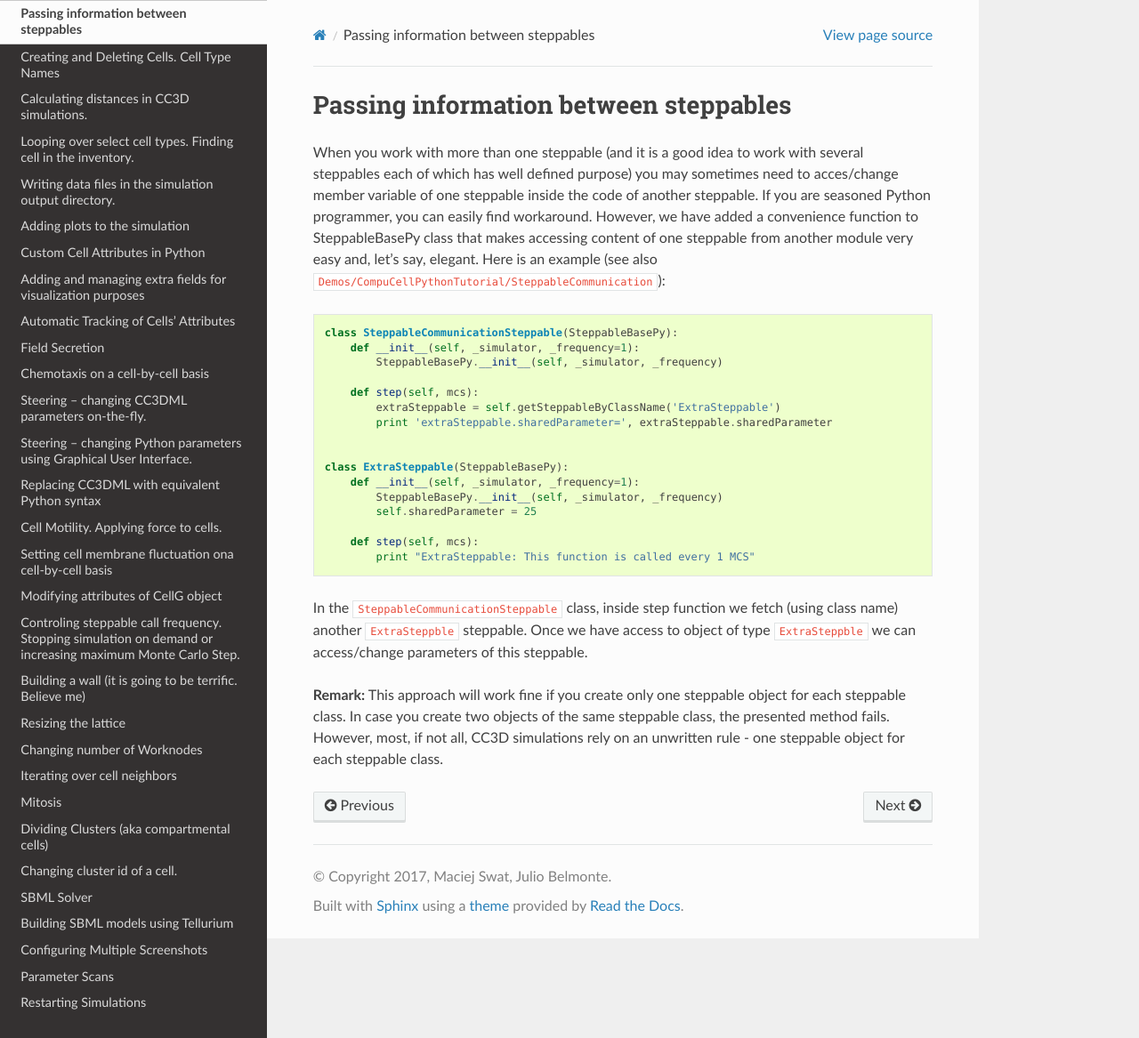
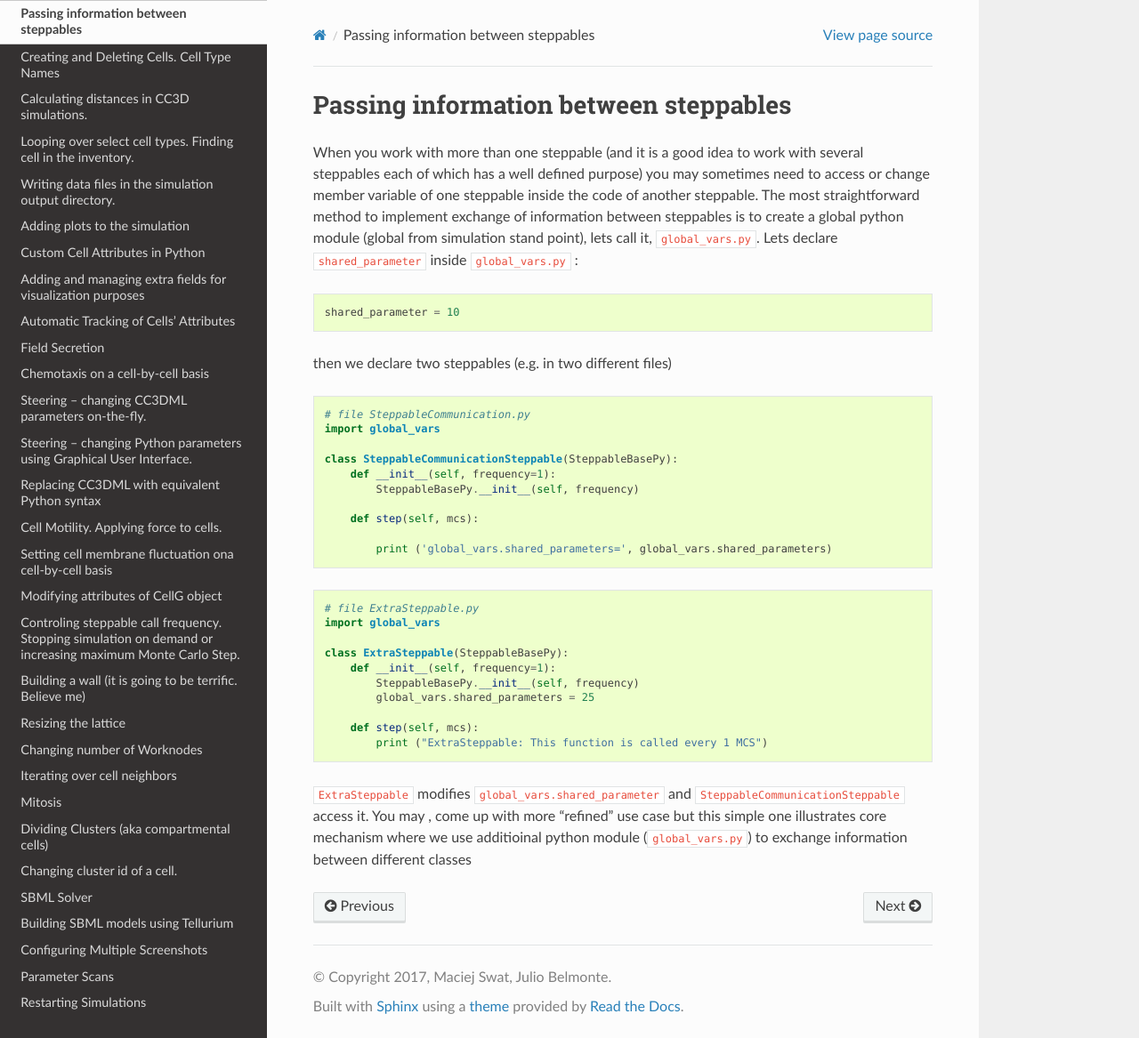
Before and after one commit to CompuCell3D/PythonScriptingManual, a Sphinx documentation site: the page built from docs/passing_information_between_steppables.rst, in a window 1280 px wide and 1167 px high. Shown: the whole window at 89% size. Built offline with Sphinx 7.4.7 and the Read the Docs theme 2.0.0, drawn with Linux system fonts in a browser that asks for light colours.

Commit message:
updated steppable communication chapter

```diff
--- a/docs/passing_information_between_steppables.rst
+++ b/docs/passing_information_between_steppables.rst
@@ -2,42 +2,46 @@ Passing information between steppables
 ======================================
 
 When you work with more than one steppable (and it is a good idea to
-work with several steppables each of which has well defined purpose) you
-may sometimes need to acces/change member variable of one steppable
-inside the code of another steppable. If you are seasoned Python
-programmer, you can easily find workaround. However, we have added a
-convenience function to SteppableBasePy class that makes accessing
-content of one steppable from another module very easy and, let’s say,
-elegant. Here is an example (see also
-``Demos/CompuCellPythonTutorial/SteppableCommunication``):
+work with several steppables each of which has a well defined purpose) you
+may sometimes need to access or change member variable of one steppable
+inside the code of another steppable. The most straightforward method to implement exchange of
+information between steppables is to create a global python module (global from simulation stand point),
+lets call it, ``global_vars.py``. Lets declare ``shared_parameter`` inside ``global_vars.py`` :
 
 .. code-block:: python
 
+    shared_parameter = 10
+
+then we declare two steppables (e.g. in two different files)
+
+.. code-block:: python
+
+    # file SteppableCommunication.py
+    import global_vars
+
     class SteppableCommunicationSteppable(SteppableBasePy):
-        def __init__(self, _simulator, _frequency=1):
-            SteppableBasePy.__init__(self, _simulator, _frequency)
+        def __init__(self, frequency=1):
+            SteppableBasePy.__init__(self, frequency)
 
         def step(self, mcs):
-            extraSteppable = self.getSteppableByClassName('ExtraSteppable')
-            print 'extraSteppable.sharedParameter=', extraSteppable.sharedParameter
+
+            print ('global_vars.shared_parameters=', global_vars.shared_parameters)
 
 
+.. code-block:: python
+
+    # file ExtraSteppable.py
+    import global_vars
+
     class ExtraSteppable(SteppableBasePy):
-        def __init__(self, _simulator, _frequency=1):
-            SteppableBasePy.__init__(self, _simulator, _frequency)
-            self.sharedParameter = 25
+        def __init__(self, frequency=1):
+            SteppableBasePy.__init__(self, frequency)
+            global_vars.shared_parameters = 25
 
         def step(self, mcs):
-            print "ExtraSteppable: This function is called every 1 MCS"
+            print ("ExtraSteppable: This function is called every 1 MCS")
 
 
-In the ``SteppableCommunicationSteppable`` class, inside step function we
-fetch (using class name) another ``ExtraSteppble`` steppable. Once we have
-access to object of type ``ExtraSteppble`` we can access/change parameters
-of this steppable.
 
-**Remark:** This approach will work fine if you create only one
-steppable object for each steppable class. In case you create two
-objects of the same steppable class, the presented method fails.
-However, most, if not all, CC3D simulations rely on an unwritten rule -
-one steppable object for each steppable class.
+``ExtraSteppable`` modifies ``global_vars.shared_parameter`` and ``SteppableCommunicationSteppable`` access it.
+You may , come up with more "refined" use case but this simple one illustrates core mechanism where we use additioinal python module (``global_vars.py``) to exchange information between different classes
```
